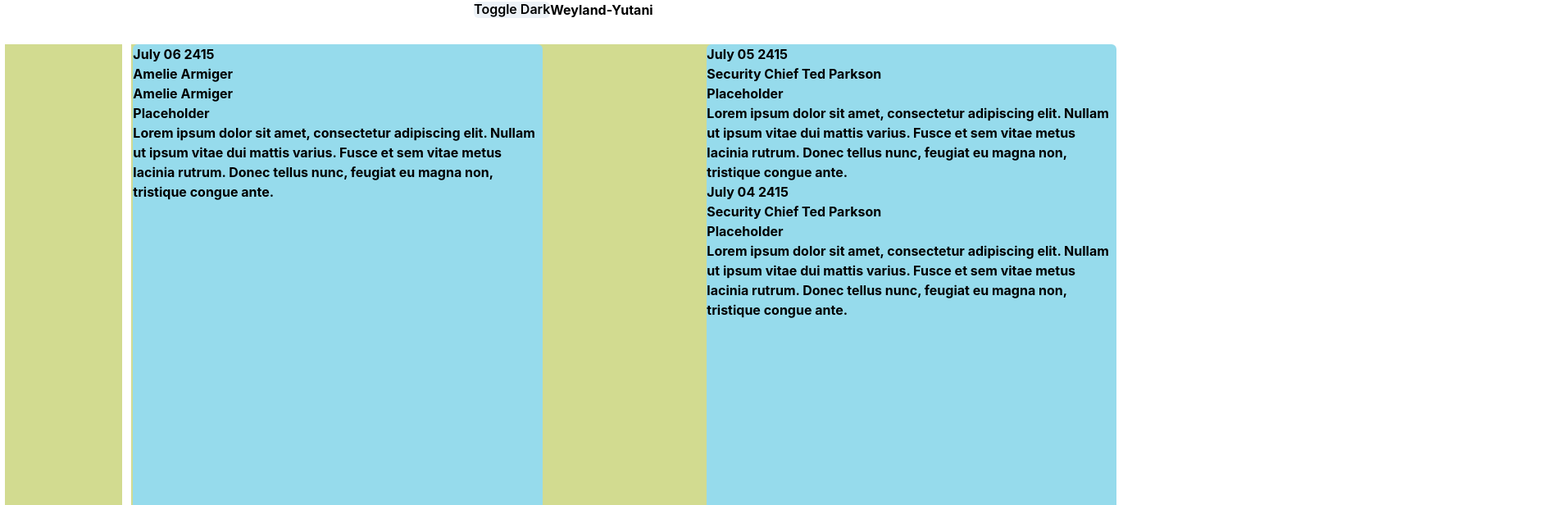
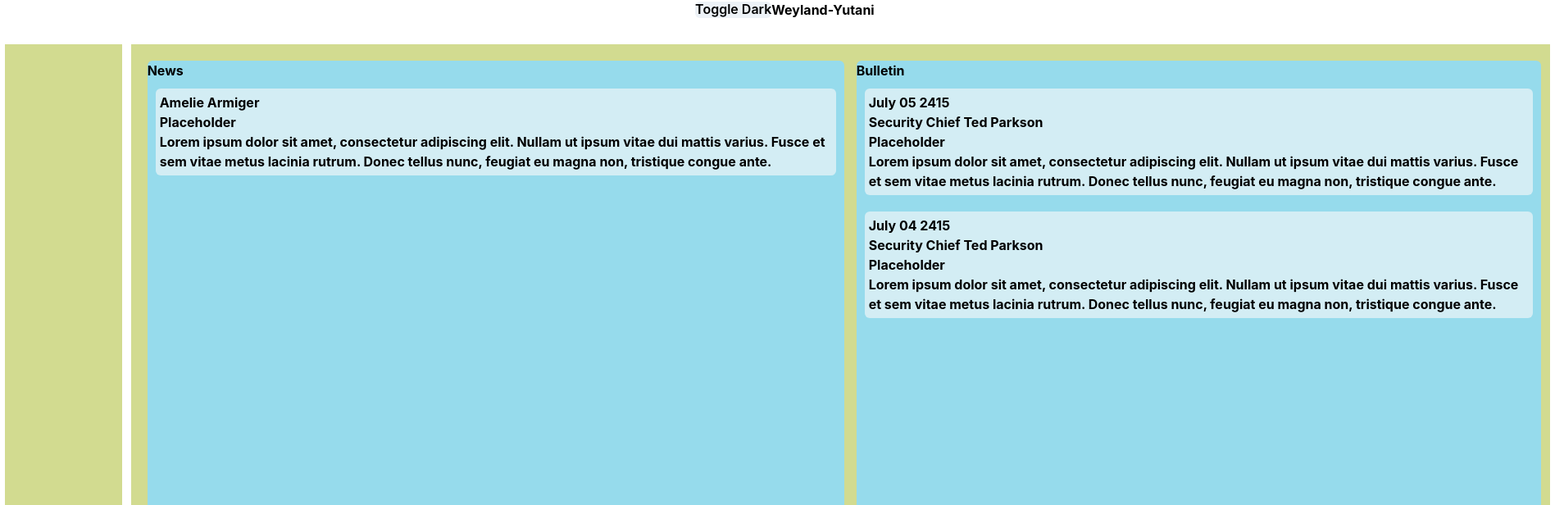
Before and after one commit to NoahNim/weyland-mars, a React (Create React App) app: page /welcome-page in a window 1280 px wide. Shown: the top 616 px of the page at 82% size, 1908 px wide, since content can reach past the window. Built offline with nearby package versions, Linux system fonts and the light colour scheme.

Commit message:
changed rendering of news and bulletin to useMemo instead of useState

```diff
--- a/src/App.css
+++ b/src/App.css
@@ -25,7 +25,7 @@
 }
 
 .App-link {
-  color: rgb(150, 219, 236);
+  color: rgb(211, 237, 244);
 }
 
 @keyframes App-logo-spin {
--- a/src/Data.js
+++ b/src/Data.js
@@ -29,7 +29,7 @@ let important = [
       "Lorem ipsum dolor sit amet, consectetur adipiscing elit. Nullam ut ipsum vitae dui mattis varius. Fusce et sem vitae metus lacinia rutrum. Donec tellus nunc, feugiat eu magna non, tristique congue ante. ",
   },
   {
-    id: 2,
+    id: 3,
     date: new Date(2415, 6, 4),
     type: "bulletin",
     from: "Security Chief Ted Parkson",
--- a/src/components/Information/Bulletin.js
+++ b/src/components/Information/Bulletin.js
@@ -2,8 +2,9 @@ import { List, ListItem, Box } from "@chakra-ui/react";
 import InformationDate from "./InformationDate";
 
 const Bulletin = (props) => {
+  console.log(`In BULLETIN ${props.date}`);
   return (
-    <Box>
+    <Box bg="rgb(211, 237, 244)" margin="10px" borderRadius="6px" padding="5px">
       <List>
         <InformationDate date={props.date} />
         <ListItem>{props.from}</ListItem>
--- a/src/components/Information/Information.js
+++ b/src/components/Information/Information.js
@@ -1,47 +1,51 @@
 import { Center, Divider, Box, HStack } from "@chakra-ui/react";
-import { useState } from "react";
+import { useMemo } from "react";
 import News from "./News";
 import Bulletin from "./Bulletin";
 
 const Information = (props) => {
-  const [daysNews, setDaysNews] = useState(
-    props.important.filter((infoType) => infoType.type === "news")
-  );
-  const [daysBulletins, setDaysBulletins] = useState(
-    props.important.filter((infoType) => infoType.type === "bulletin")
+  const daysNews = useMemo(() => {
+    let info = props.important.filter((infoType) =>
+      infoType.type === "news" ? props.important : ""
     );
 
-  let theBulletin = daysBulletins.map((info) => (
-    <Center key={info.id}>
-      <Bulletin
-        date={info.date}
-        type={info.type}
-        from={info.from}
-        title={info.title}
-        content={info.content}
+    if (info) {
+      return info.map((news) => (
+        <Center key={news.id}>
+          <News
+            date={news.date}
+            type={news.type}
+            from={news.from}
+            title={news.title}
+            content={news.content}
           />
         </Center>
       ));
+    }
+  }, [props.important]);
+  const daysBulletins = useMemo(() => {
+    let info = props.important.filter((infoType) =>
+      infoType.type === "bulletin" ? props.important : ""
+    );
 
-  let theNews = daysNews.map((info) => (
-    <Center key={info.id}>
-      <News
-        date={info.date}
-        type={info.type}
-        from={info.from}
-        title={info.title}
-        content={info.content}
+    if (info) {
+      return info.map((news) => (
+        <Center key={news.id}>
+          <Bulletin
+            date={news.date}
+            type={news.type}
+            from={news.from}
+            title={news.title}
+            content={news.content}
           />
         </Center>
       ));
-
-  const todaysInfo = props.important.filter((infoType) =>
-    infoType.type === daysNews.type ? daysNews : daysBulletins
-  );
+    }
+  }, [props.important]);
 
   return (
     <Center>
-      <HStack spacing="200px">
+      <HStack spacing="15px" margin="20px">
         <Box
           bg={
             props.colorMode === "light"
@@ -49,10 +53,12 @@ const Information = (props) => {
               : "rgb(83, 79, 192)"
           }
           borderRadius="6px"
-          h="800px"
-          w="500px"
+          h="810px"
+          w="850px"
         >
-          {theNews ? theNews : ""}
+          News
+          {/* {theNews ? theNews : ""} */}
+          {daysNews ? daysNews : ""}
         </Box>
         <Box
           bg={
@@ -61,10 +67,12 @@ const Information = (props) => {
               : "rgb(83, 79, 192)"
           }
           borderRadius="6px"
-          h="800px"
-          w="500px"
+          h="810px"
+          w="835px"
         >
-          {daysBulletins ? theBulletin : ""}
+          Bulletin
+          {/* {daysBulletins ? theBulletin : ""} */}
+          {daysBulletins ? daysBulletins : ""}
         </Box>
       </HStack>
     </Center>
--- a/src/components/Information/News.js
+++ b/src/components/Information/News.js
@@ -3,10 +3,9 @@ import InformationDate from "./InformationDate";
 
 const News = (props) => {
   return (
-    <Box>
+    <Box bg="rgb(211, 237, 244)" margin="10px" borderRadius="6px" padding="5px">
       <List>
-        <InformationDate date={props.date} />
-        <ListItem>{props.from}</ListItem>
+        {/* <InformationDate date={props.date} /> */}
         <ListItem>{props.from}</ListItem>
         <ListItem>{props.title}</ListItem>
         <ListItem>{props.content}</ListItem>
```
Lines whose indentation alone changed are shown as unchanged.
